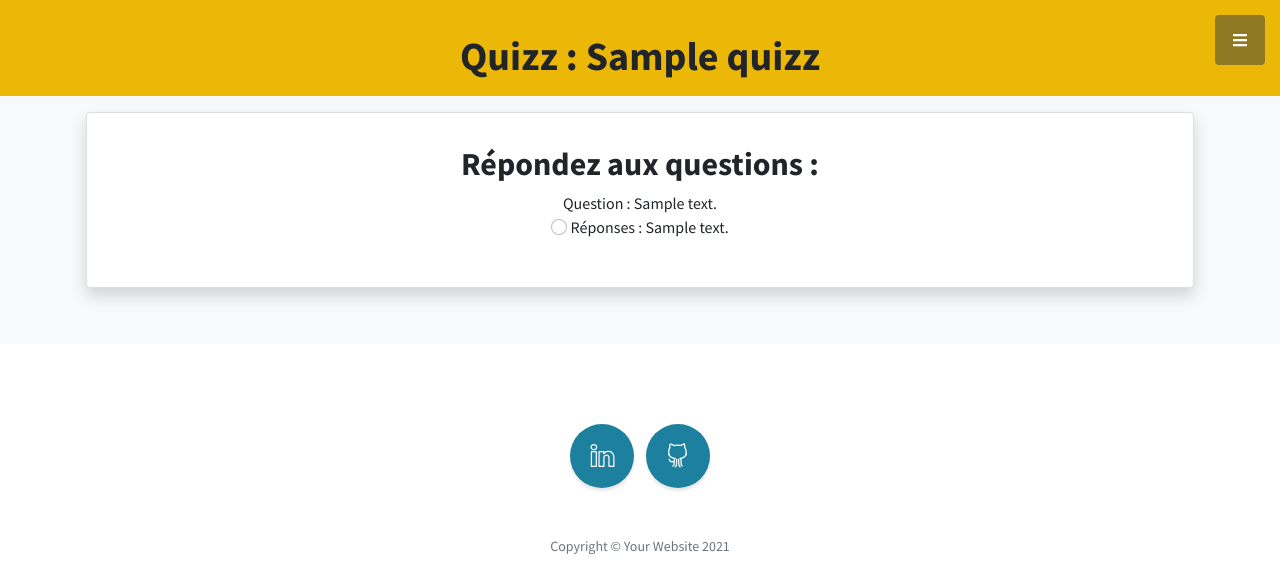
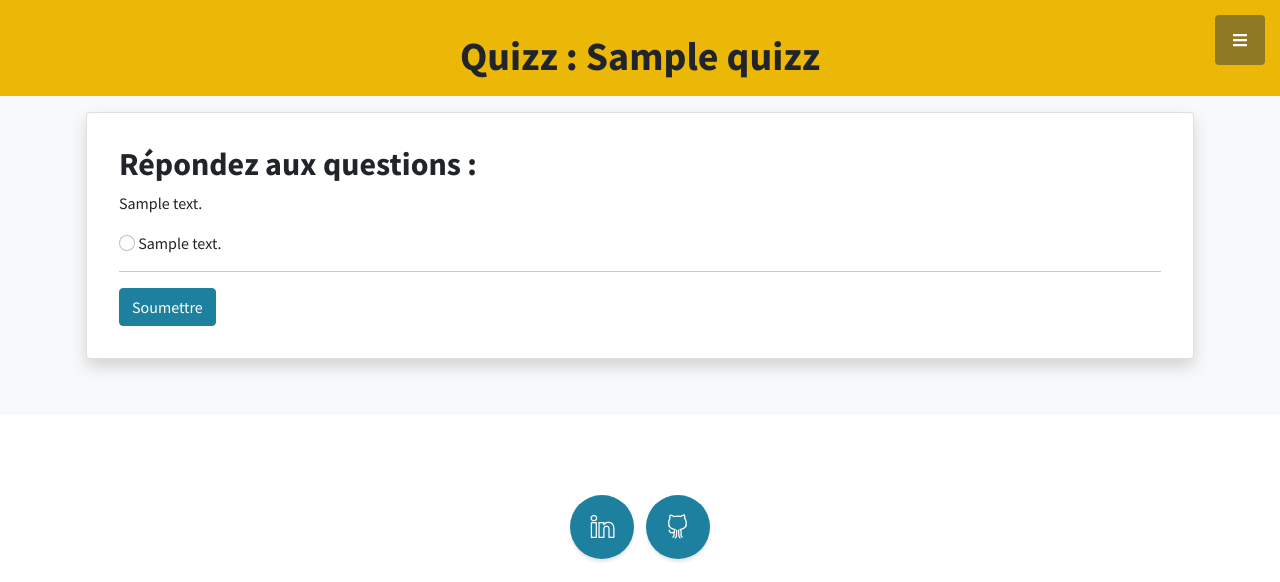
Before and after one commit to Lamia7/MovieLanguage, a Django app: page /quizz/1/ in a window 1280 px wide. Shown: the top 582 px of the page. Run offline with Django 3.2, Linux system fonts and the light colour scheme; tables that the repository leaves empty hold one stand-in row (values such as "Sample post"); some libraries are stand-ins or nearby versions.

Commit message:
✨ feat/quizz_display: Display quizz with questions

```diff
--- a/templates/quizz/quizz.html
+++ b/templates/quizz/quizz.html
@@ -16,32 +16,38 @@
     <div class="row">
       <div class="col-lg-12 col-md-12">
         <div class="card mx-1 my-3 shadow p-3 mb-5 bg-white rounded">
-            <div class="card-body text-center">
+          <div class="card-body">
             <h2 class="text font-weight-bold">Répondez aux questions :</h2>
             {% if questions %}
+              <form>
               {% for question in questions %}
               <ul class="list-unstyled">
-
-                <li>Question : {{ question.question_content }}</li>
+                <li>
+                    <p>{{ question.question_content }}</p>
                     {% for answer in question.answers.all %}
                     <ul class="list-unstyled">
                       <li>
-                    <input type="radio" class="form-check-input" value="{{ answer }}" for="{{ answer }}">
-                    <label>Réponses : {{ answer.answer_content }}</label>
+                        <input type="radio" class="form-check-input" name="answer-{{ question.pk }}" value="{{ answer }}" for="{{ answer }}">
+                        <label> {{ answer.answer_content }}</label>
                       </li>
-                {% endfor %}
                     </ul>
                     {% endfor %}
-              {% else %} <p>pas de question</p>
+                </li>
+              </ul>
+              <hr>
+              {% endfor %}
+              <div>
+                <button class="btn btn-primary" type="submit">Soumettre</button>
+              </div>
+              </form>
+            {% else %} <p>Oups, il semblerait que les questions soient en vacances. Reviens plus tard pour t'amuser.</p>
             {% endif %}
           </div>
         </div>
       </div>
   </div>
   <div class="container h-100">
-      <div
-        class="row h-100 align-items-center justify-content-center text-center"
-      >
+    <div class="row h-100 align-items-center justify-content-center text-center">
       <div class="col-lg-10 align-self-end">
         <h2 class="text-white font-weight-bold">{{ quizz.name }}</h2>
       </div>
```
Lines whose indentation alone changed are shown as unchanged.
